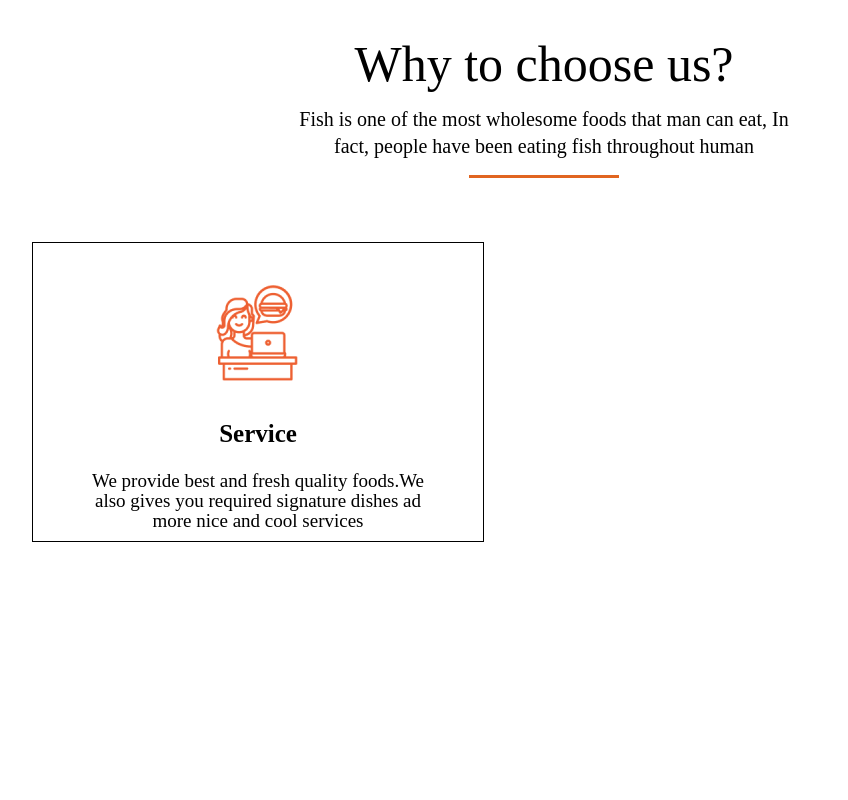
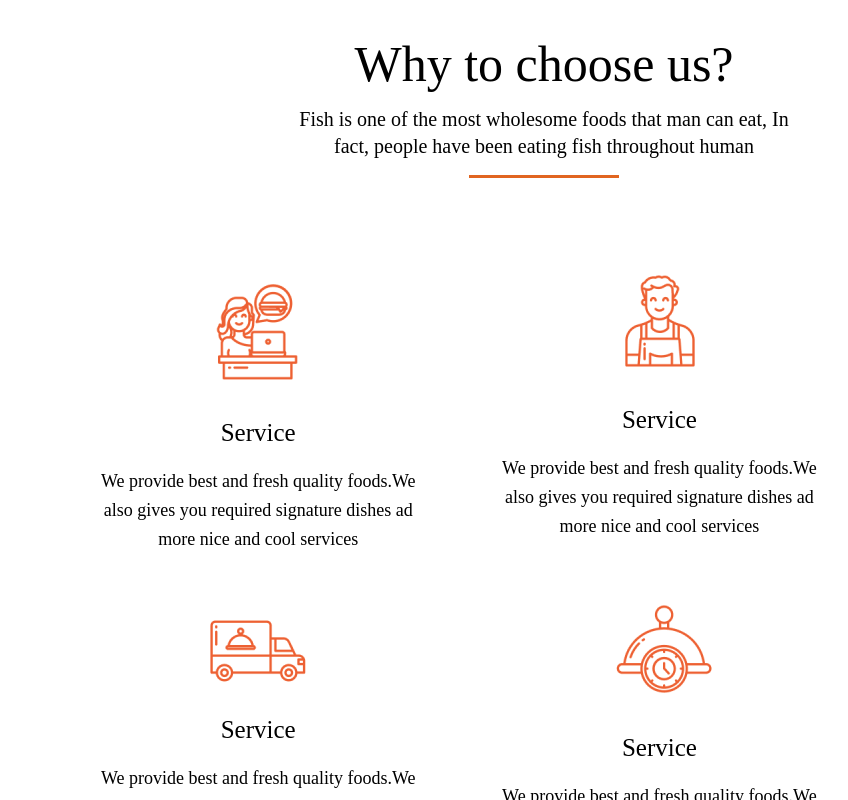
Before and after one commit to kojwangbora/project-space, a plain HTML site: page index.html in a window 1280 px wide. Shown: the part 3736-4536 px from the top of the page, without its empty margins (96-944 px from the left). Before the commit the page ends 4278 px from the top, so only its background shows below. Drawn offline with Linux system fonts and the light colour scheme; a web font is replaced by a local one.

Commit message:
edit html&css

```diff
--- a/index.html
+++ b/index.html
@@ -65,42 +65,42 @@
                     <button id="btn3">Order Now</button>
                 </div>
                 <div class="mnu">
-                    <img src="photos/Rectangle 4.png" alt="" height="300px" width="300px">
+                    <img src="photos/img-4.png" alt="" height="300px" width="300px">
                     <p id="left"><i class="far fa-star"></i><i class="far fa-star"></i><i class="far fa-star"></i><i class="far fa-star"></i><i class="fas fa-star-half-alt"></i></p>
                     <h3>Spicey meatballs<span class="pr"><button class="btn">$99</button></span></h3>
                     <p id="pp">Aenean commodo ligula aget<br>dolor aenean massa.Cum sociis<br>natoque</p>
                     <button id="btn3">Order Now</button>
                 </div>
                 <div class="mnu">
-                    <img src="photos/Rectangle 4.png" alt="" height="300px" width="300px">
+                    <img src="photos/img-5.png" alt="" height="300px" width="300px">
                     <p id="left"><i class="far fa-star"></i><i class="far fa-star"></i><i class="far fa-star"></i><i class="far fa-star"></i><i class="fas fa-star-half-alt"></i></p>
                     <h3>Spicey meatballs<span class="pr"><button class="btn">$99</button></span></h3>
                     <p id="pp">Aenean commodo ligula aget<br>dolor aenean massa.Cum sociis<br>natoque</p>
                     <button id="btn3">Order Now</button>
                 </div>
                 <div class="mnu">
-                    <img src="photos/Rectangle 4.png" alt="" height="300px" width="300px">
+                    <img src="photos/img-6.png" alt="" height="300px" width="300px">
                     <p id="left"><i class="far fa-star"></i><i class="far fa-star"></i><i class="far fa-star"></i><i class="far fa-star"></i><i class="fas fa-star-half-alt"></i></p>
                     <h3>Spicey meatballs<span class="pr"><button class="btn">$99</button></span></h3>
                     <p id="pp">Aenean commodo ligula aget<br>dolor aenean massa.Cum sociis<br>natoque</p>
                     <button id="btn3">Order Now</button>
                 </div>
                 <div class="mnu">
-                    <img src="photos/Rectangle 4.png" alt="" height="300px" width="300px">
+                    <img src="photos/img-7.png" alt="" height="300px" width="300px">
                     <p id="left"><i class="far fa-star"></i><i class="far fa-star"></i><i class="far fa-star"></i><i class="far fa-star"></i><i class="fas fa-star-half-alt"></i></p>
                     <h3>Spicey meatballs<span class="pr"><button class="btn">$99</button></span></h3>
                     <p id="pp">Aenean commodo ligula aget<br>dolor aenean massa.Cum sociis<br>natoque</p>
                     <button id="btn3">Order Now</button>
                 </div>
                 <div class="mnu">
-                    <img src="photos/Rectangle 4.png" alt="" height="300px" width="300px">
+                    <img src="photos/Rectangle 3.png" alt="" height="300px" width="300px">
                     <p id="left"><i class="far fa-star"></i><i class="far fa-star"></i><i class="far fa-star"></i><i class="far fa-star"></i><i class="fas fa-star-half-alt"></i></p>
                     <h3>Spicey meatballs<span class="pr"><button class="btn">$99</button></span></h3>
                     <p id="pp">Aenean commodo ligula aget<br>dolor aenean massa.Cum sociis<br>natoque</p>
                     <button id="btn3">Order Now</button>
                 </div>
                 <div class="mnu">
-                    <img src="photos/Rectangle 4.png" alt="" height="300px" width="300px">
+                    <img src="photos/img-6.png" alt="" height="300px" width="300px">
                     <p id="left"><i class="far fa-star"></i><i class="far fa-star"></i><i class="far fa-star"></i><i class="far fa-star"></i><i class="fas fa-star-half-alt"></i></p>
                     <h3>Spicey meatballs<span class="pr"><button class="btn">$99</button></span></h3>
                     <p id="pp">Aenean commodo ligula aget<br>dolor aenean massa.Cum sociis<br>natoque</p>
@@ -123,6 +123,7 @@
     <!-- end of menu section -->
     <!-- start of fourth section -->
     <div class="us">
+        <div class="sat">
             <div class="choose-us">
                 <h1>Why to choose us?</h1>
                 <p>Fish is one of the most wholesome foods that man can eat, In<br>fact, people have been eating fish throughout human</p>
@@ -132,10 +133,37 @@
                     <p><img src="photos/service1.png" alt="#"></p>
                     <h2>Service</h2>
                     <p id="ppp">We provide best and fresh quality foods.We<br>also gives you required signature dishes ad<br>more nice and cool services</p>
-
+                </div>
+                <div class="service">
+                    <p><img src="photos/service2.png" alt="#"></p>
+                    <h2>Service</h2>
+                    <p id="ppp">We provide best and fresh quality foods.We<br>also gives you required signature dishes ad<br>more nice and cool services</p>
+                </div>
+                <div class="service">
+                    <p><img src="photos/service3.png" alt="#"></p>
+                    <h2>Service</h2>
+                    <p id="ppp">We provide best and fresh quality foods.We<br>also gives you required signature dishes ad<br>more nice and cool services</p>
+                </div>
+                <div class="service">
+                    <p><img src="photos/service4.png" alt="#"></p>
+                    <h2>Service</h2>
+                    <p id="ppp">We provide best and fresh quality foods.We<br>also gives you required signature dishes ad<br>more nice and cool services</p>
+                </div>
+                <div class="service">
+                    <p><img src="photos/service5.png" alt="#"></p>
+                    <h2>Service</h2>
+                    <p id="ppp">We provide best and fresh quality foods.We<br>also gives you required signature dishes ad<br>more nice and cool services</p>
+                </div>
+                <div class="service">
+                    <p><img src="photos/service6.png" alt="#"></p>
+                    <h2>Service</h2>
+                    <p id="ppp">We provide best and fresh quality foods.We<br>also gives you required signature dishes ad<br>more nice and cool services</p>
                 </div>
 
             </div>
+        </div>
+
+
 
     </div>
 </body>
--- a/styles.css
+++ b/styles.css
@@ -239,9 +239,9 @@ nav ul li a{
 }
 
 .service{
-    margin-left: 10%;
-    border: 1px black solid;
-    width: 450px;
+    margin-left: 5%;
+     width: 350px;
+    margin-bottom: 1%;
 
 }
 .service p{
@@ -252,9 +252,17 @@ nav ul li a{
     text-align: center;
     padding-bottom: 3%;
     font-size: 25px;
+    font-family: 'Oleo Script Swash Caps';
+    font-weight: 400;
 }
 #ppp{
     padding: 10px;
-    font-size: 19px;
-    line-height: 20px;
+    font-size: 18px;
+    line-height: 29px;
 }
+.serv{
+    display: flex;
+     padding-left: 10%;
+     padding-right: 10%;
+    flex-wrap: wrap;
+}
```
Lines whose indentation alone changed are shown as unchanged.
